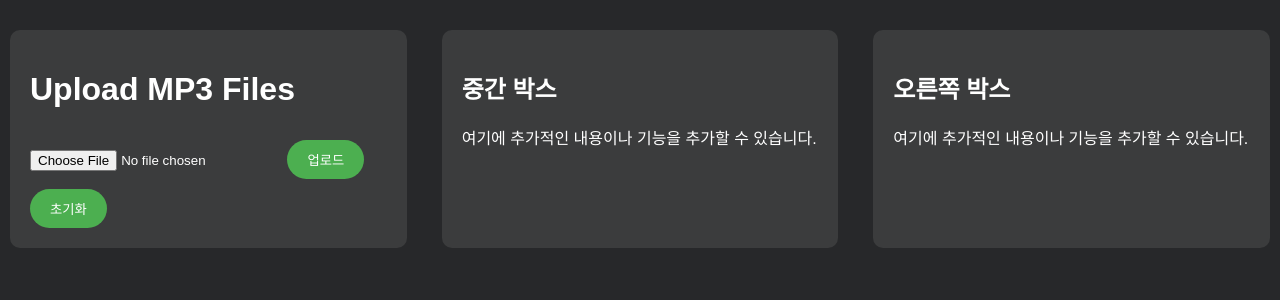
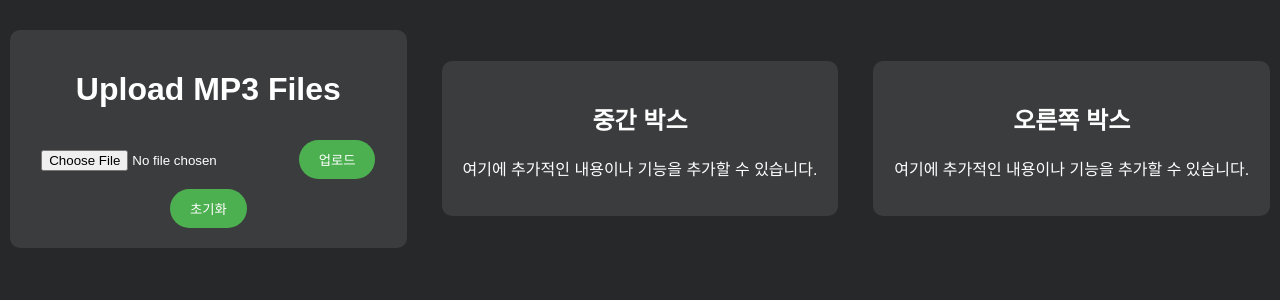
Before and after one commit to Ysw1mst/soonDubu, a Flask app: page / in a window 1280 px wide. Shown: the part 108-408 px from the top of the page. Run offline with Flask 2, Linux system fonts and the light colour scheme.

Commit message:
Your commit message

```diff
--- a/static/styles.css
+++ b/static/styles.css
@@ -14,7 +14,8 @@ body {
 .container {
     display: flex;
     justify-content: center;
-    align-items: stretch;
+    align-items: center; /* 중앙 정렬 */
+    margin-top: 20px; /* 상단 여백 추가 */
 }
 
 .box {
@@ -25,13 +26,14 @@ body {
     flex: 1;
     min-width: 200px; /* 최소 너비 설정 */
     position: relative; /* 상대적 위치 지정 */
+    text-align: center; /* 중앙 정렬 */
 }
 
 .divider {
     width: 5px; /* 구분선의 너비 */
     background-color: rgba(255, 255, 255, 0.3); /* 반투명 구분선 */
     cursor: ew-resize; /* 커서를 동서 방향으로 변경 */
-    height: 100%; /* 구분선의 높이를 박스와 동일하게 설정 */
+    height: 80%; /* 구분선의 높이 조정 */
     margin: 0 5px; /* 구분선의 좌우 여백 설정 */
 }
 
```
